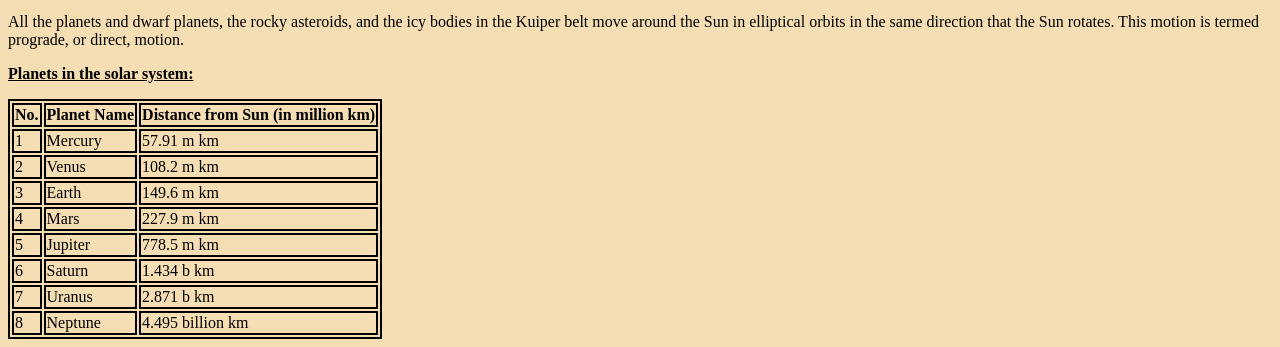
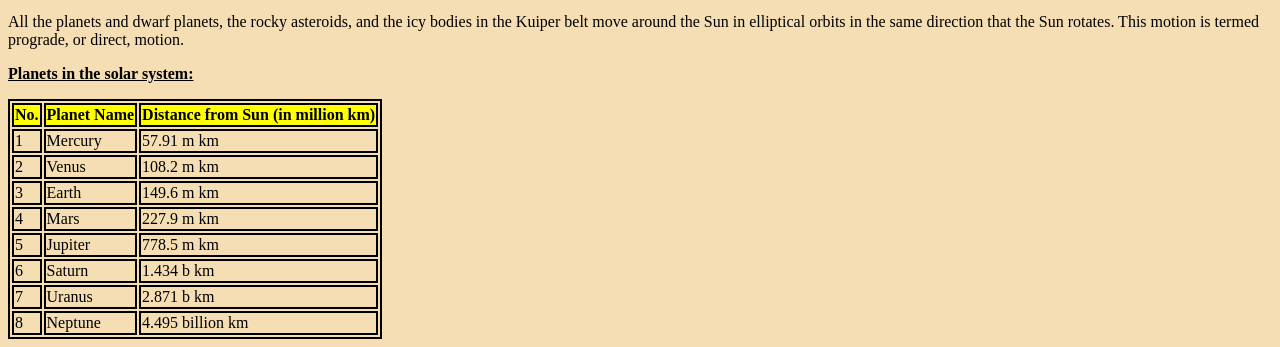
Before and after one commit to the-web-girl/Hands-On-Lab-CSS-Basics---Styling-Your-Web-Page, a plain HTML site: page solarsystem.html in a window 1280 px wide. Shown: the part 467-814 px from the top of the page. Drawn offline with Linux system fonts and the light colour scheme.

Commit message:
Highlight the table header

```diff
--- a/solarsystem.html
+++ b/solarsystem.html
@@ -23,7 +23,7 @@
     <p><strong><u> Planets in the solar system: </u></strong> </p>
 
     <table style="border: 2px solid black">
-        <tr>
+        <tr style="background-color:yellow">
             <th>No. </th>
             <th>Planet Name </th>
             <th>Distance from Sun (in million km)</th>
```
